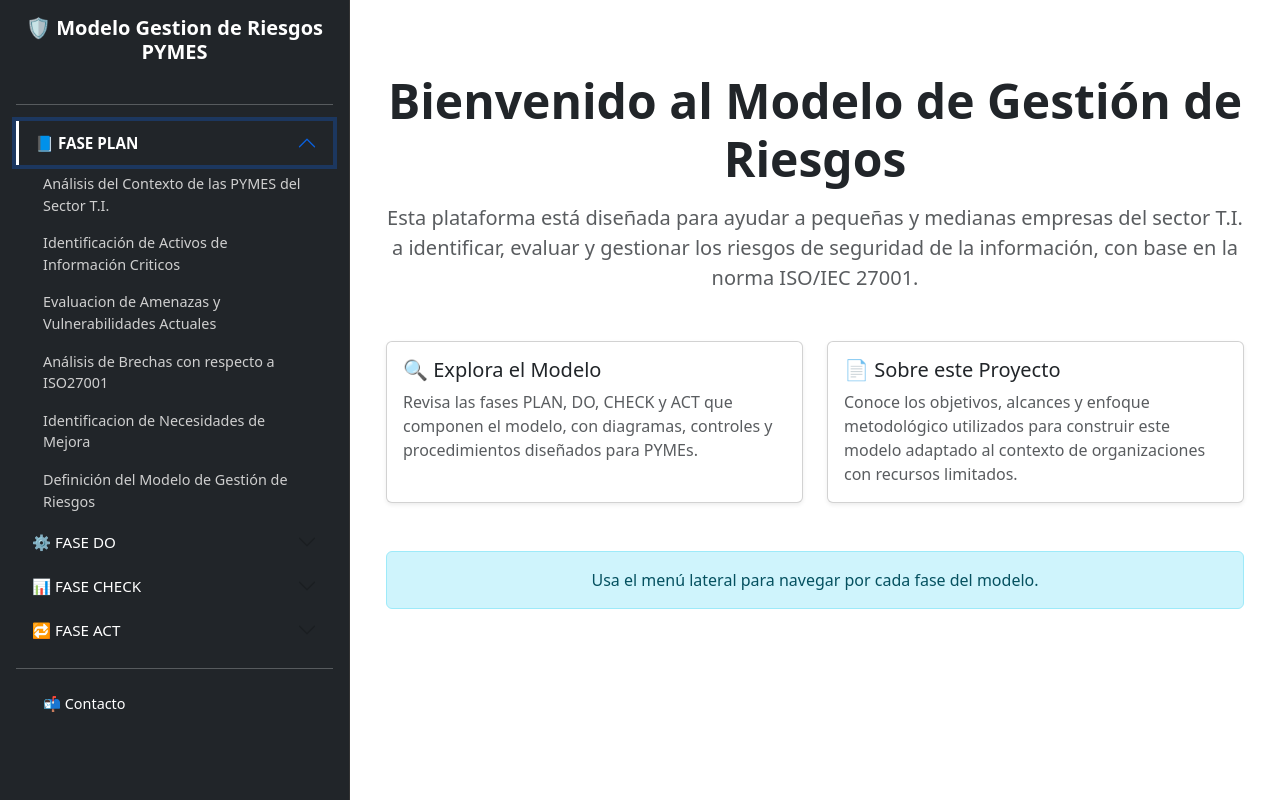
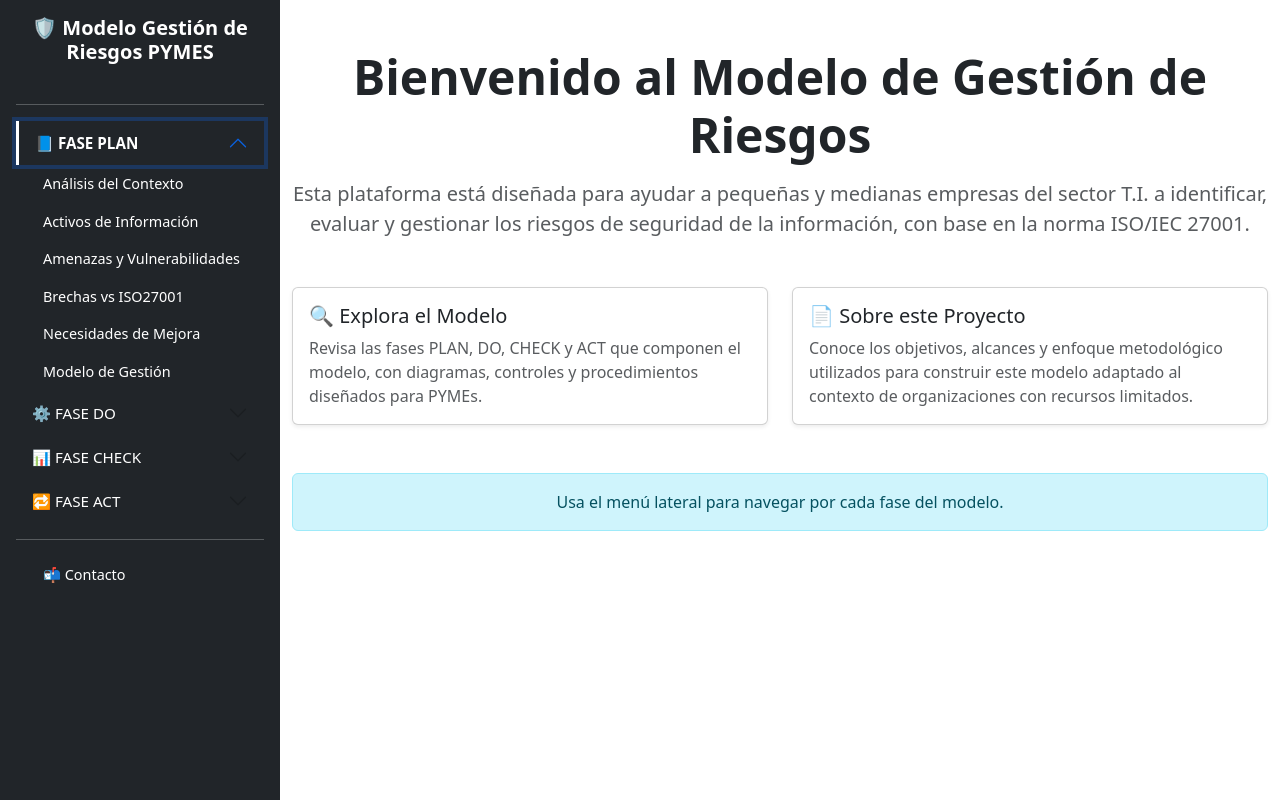
Before and after one commit to JarizaS/modeloGestionUD, an Angular app: page / in a window 1280 px wide. Both pictures are taken after a click on the button "📘 FASE PLAN". Built offline with nearby package versions, Linux system fonts and the light colour scheme.

Commit message:
Ajustes mobile

```diff
--- a/src/app/app.component.css
+++ b/src/app/app.component.css
@@ -0,0 +1,11 @@
+@media (min-width: 992px) {
+    .ms-lg-280 {
+      margin-left: 280px;
+    }
+  }
+
+  @media (max-width: 991.98px) {
+    .pt-mobile-navbar {
+      padding-top: 50px; /* ajusta según el alto del botón o navbar */
+    }
+  }
--- a/src/app/app.component.html
+++ b/src/app/app.component.html
@@ -1,7 +1,7 @@
 <div class="d-flex">
   <app-navbar></app-navbar>
 
-  <div class="flex-grow-1 p-4">
+  <main class="flex-grow-1 ms-lg-280 pt-mobile-navbar">
     <router-outlet></router-outlet>
-  </div>
+  </main>
 </div>
--- a/src/components/navbar/navbar.component.html
+++ b/src/components/navbar/navbar.component.html
@@ -1,26 +1,125 @@
 
 
-<div class="sidebar d-flex flex-column bg-dark text-white p-3">
-    <h5 class="text-center fw-bold mb-4">🛡️ Modelo Gestion de Riesgos PYMES</h5>
+<button class="btn btn-primary d-lg-none position-fixed top-0 start-0 m-3 z-3" type="button" data-bs-toggle="offcanvas" data-bs-target="#sidebarResponsive">
+  ☰ Menú
+</button>
+
+<!-- SIDEBAR FIJO (solo visible en pantallas grandes) -->
+<div class="d-none d-lg-flex flex-column bg-dark text-white p-3 vh-100 position-fixed" style="width: 280px;">
+  <a routerLink="/" class="text-white text-center text-decoration-none">
+    <h5 class="fw-bold mb-4">🛡️ Modelo Gestión de Riesgos PYMES</h5>
+  </a>
+  <hr class="border-light my-3">
+
+  <div class="accordion accordion-flush" id="sidebarAccordionLg">
+
+    <!-- 8.1 FASE PLAN -->
+    <div class="accordion-item bg-dark border-0">
+      <h2 class="accordion-header">
+        <button class="accordion-button collapsed bg-dark text-white" type="button" data-bs-toggle="collapse" data-bs-target="#fasePlanLg">
+          📘 FASE PLAN
+        </button>
+      </h2>
+      <div id="fasePlanLg" class="accordion-collapse collapse" data-bs-parent="#sidebarAccordionLg">
+        <div class="accordion-body p-0">
+          <ul class="nav flex-column">
+            <li><a class="nav-link text-white" routerLink="/fase-plan/contexto">Análisis del Contexto</a></li>
+            <li><a class="nav-link text-white" routerLink="/fase-plan/activos">Activos de Información</a></li>
+            <li><a class="nav-link text-white" routerLink="/fase-plan/amenazas-vulnerabilidades">Amenazas y Vulnerabilidades</a></li>
+            <li><a class="nav-link text-white" routerLink="/fase-plan/evaluacion-riesgos">Brechas vs ISO27001</a></li>
+            <li><a class="nav-link text-white" routerLink="/fase-plan/brechas">Necesidades de Mejora</a></li>
+            <li><a class="nav-link text-white" routerLink="/fase-plan/modelo-gestion">Modelo de Gestión</a></li>
+          </ul>
+        </div>
+      </div>
+    </div>
+
+    <!-- 8.2 FASE DO -->
+    <div class="accordion-item bg-dark border-0">
+      <h2 class="accordion-header">
+        <button class="accordion-button collapsed bg-dark text-white" type="button" data-bs-toggle="collapse" data-bs-target="#faseDoLg">
+          ⚙️ FASE DO
+        </button>
+      </h2>
+      <div id="faseDoLg" class="accordion-collapse collapse" data-bs-parent="#sidebarAccordionLg">
+        <div class="accordion-body p-0">
+          <ul class="nav flex-column">
+            <li><a class="nav-link text-white" routerLink="/fase-do/diagramas">Diagramas del Modelo</a></li>
+            <li><a class="nav-link text-white" routerLink="/fase-do/control-respuesta">Políticas y Procedimientos</a></li>
+            <li><a class="nav-link text-white" routerLink="/fase-do/politicas">Plan de Implementación</a></li>
+            <li><a class="nav-link text-white" routerLink="/fase-do/implementacion">Propuesta Tecnológica</a></li>
+          </ul>
+        </div>
+      </div>
+    </div>
+
+    <!-- 8.3 FASE CHECK -->
+    <div class="accordion-item bg-dark border-0">
+      <h2 class="accordion-header">
+        <button class="accordion-button collapsed bg-dark text-white" type="button" data-bs-toggle="collapse" data-bs-target="#faseCheckLg">
+          📊 FASE CHECK
+        </button>
+      </h2>
+      <div id="faseCheckLg" class="accordion-collapse collapse" data-bs-parent="#sidebarAccordionLg">
+        <div class="accordion-body p-0">
+          <ul class="nav flex-column">
+            <li><a class="nav-link text-white" routerLink="/fase-check/cumplimiento">Cumplimiento</a></li>
+            <li><a class="nav-link text-white" routerLink="/fase-check/indicadores">Indicadores</a></li>
+            <li><a class="nav-link text-white" routerLink="/fase-check/impacto">Impacto</a></li>
+            <li><a class="nav-link text-white" routerLink="/fase-check/validacion">Casos Simulados</a></li>
+          </ul>
+        </div>
+      </div>
+    </div>
+
+    <!-- 8.4 FASE ACT -->
+    <div class="accordion-item bg-dark border-0">
+      <h2 class="accordion-header">
+        <button class="accordion-button collapsed bg-dark text-white" type="button" data-bs-toggle="collapse" data-bs-target="#faseActLg">
+          🔁 FASE ACT
+        </button>
+      </h2>
+      <div id="faseActLg" class="accordion-collapse collapse" data-bs-parent="#sidebarAccordionLg">
+        <div class="accordion-body p-0">
+          <ul class="nav flex-column">
+            <li><a class="nav-link text-white" routerLink="/fase-act/actualizacion">Actualización</a></li>
+            <li><a class="nav-link text-white" routerLink="/fase-act/recomendaciones">Recomendaciones</a></li>
+            <li><a class="nav-link text-white" routerLink="/fase-act/retroalimentacion">Retroalimentación</a></li>
+          </ul>
+        </div>
+      </div>
+    </div>
+
     <hr class="border-light my-3">
-    <div class="accordion accordion-flush" id="sidebarAccordion">
+    <a class="nav-link text-white" routerLink="/contacto">📬 Contacto</a>
+  </div>
+</div>
+
+<!-- SIDEBAR OFFCANVAS para móviles (solo visible en pantallas menores a lg) -->
+<div class="offcanvas offcanvas-start bg-dark text-white d-lg-none" tabindex="-1" id="sidebarResponsive">
+  <div class="offcanvas-header border-bottom border-light">
+    <h5 class="offcanvas-title">🛡️ Modelo Gestión de Riesgos PYMES</h5>
+    <button type="button" class="btn-close btn-close-white" data-bs-dismiss="offcanvas"></button>
+  </div>
+  <div class="offcanvas-body p-3">
+    <div class="accordion accordion-flush" id="sidebarAccordionMobile">
 
       <!-- 8.1 FASE PLAN -->
       <div class="accordion-item bg-dark border-0">
         <h2 class="accordion-header">
-          <button class="accordion-button collapsed bg-dark text-white" type="button" data-bs-toggle="collapse" data-bs-target="#fasePlan">
+          <button class="accordion-button collapsed bg-dark text-white" type="button" data-bs-toggle="collapse" data-bs-target="#fasePlanMobile">
             📘 FASE PLAN
           </button>
         </h2>
-        <div id="fasePlan" class="accordion-collapse collapse" data-bs-parent="#sidebarAccordion">
+        <div id="fasePlanMobile" class="accordion-collapse collapse" data-bs-parent="#sidebarAccordionMobile">
           <div class="accordion-body p-0">
             <ul class="nav flex-column">
-              <li><a class="nav-link" routerLink="/fase-plan/contexto">Análisis del Contexto de las PYMES del Sector T.I.</a></li>
-              <li><a class="nav-link" routerLink="/fase-plan/activos">Identificación de Activos de Información Criticos</a></li>
-              <li><a class="nav-link" routerLink="/fase-plan/amenazas-vulnerabilidades">Evaluacion de Amenazas y Vulnerabilidades Actuales</a></li>
-              <li><a class="nav-link" routerLink="/fase-plan/evaluacion-riesgos">Análisis de Brechas con respecto a ISO27001</a></li>
-              <li><a class="nav-link" routerLink="/fase-plan/brechas">Identificacion de Necesidades de Mejora</a></li>
-              <li><a class="nav-link" routerLink="/fase-plan/modelo-gestion">Definición del Modelo de Gestión de Riesgos</a></li>
+              <li><a class="nav-link text-white" routerLink="/fase-plan/contexto">Análisis del Contexto de las PYMES del Sector T.I.</a></li>
+              <li><a class="nav-link text-white" routerLink="/fase-plan/activos">Identificación de Activos de Información Criticos</a></li>
+              <li><a class="nav-link text-white" routerLink="/fase-plan/amenazas-vulnerabilidades">Evaluación de Amenazas y Vulnerabilidades Actuales</a></li>
+              <li><a class="nav-link text-white" routerLink="/fase-plan/evaluacion-riesgos">Análisis de Brechas con respecto a ISO27001</a></li>
+              <li><a class="nav-link text-white" routerLink="/fase-plan/brechas">Identificación de Necesidades de Mejora</a></li>
+              <li><a class="nav-link text-white" routerLink="/fase-plan/modelo-gestion">Definición del Modelo de Gestión de Riesgos</a></li>
             </ul>
           </div>
         </div>
@@ -29,19 +128,17 @@
       <!-- 8.2 FASE DO -->
       <div class="accordion-item bg-dark border-0">
         <h2 class="accordion-header">
-          <button class="accordion-button collapsed bg-dark text-white" type="button" data-bs-toggle="collapse" data-bs-target="#faseDo">
+          <button class="accordion-button collapsed bg-dark text-white" type="button" data-bs-toggle="collapse" data-bs-target="#faseDoMobile">
             ⚙️ FASE DO
           </button>
         </h2>
-        <div id="faseDo" class="accordion-collapse collapse" data-bs-parent="#sidebarAccordion">
+        <div id="faseDoMobile" class="accordion-collapse collapse" data-bs-parent="#sidebarAccordionMobile">
           <div class="accordion-body p-0">
             <ul class="nav flex-column">
-              <li><a class="nav-link" routerLink="/fase-do/diagramas">Diagramas del Modelo</a></li>
-              <li><a class="nav-link" routerLink="/fase-do/control-respuesta">Definicion de Politicas y Procedimientos de Seguridad</a></li>
-              <li><a class="nav-link" routerLink="/fase-do/politicas">Plan de implementacion (Teorico o Ficticio)</a></li>
-              <li><a class="nav-link" routerLink="/fase-do/implementacion">Propuesta Tecnologica</a></li>
-              <!-- <li><a class="nav-link" routerLink="/fase-do/tecnologia">Herramientas Recomendadas</a></li>
-              <li><a class="nav-link" routerLink="/fase-do/ia">Consideración de IA</a></li> -->
+              <li><a class="nav-link text-white" routerLink="/fase-do/diagramas">Diagramas del Modelo</a></li>
+              <li><a class="nav-link text-white" routerLink="/fase-do/control-respuesta">Definición de Políticas y Procedimientos de Seguridad</a></li>
+              <li><a class="nav-link text-white" routerLink="/fase-do/politicas">Plan de Implementación (Teórico o Ficticio)</a></li>
+              <li><a class="nav-link text-white" routerLink="/fase-do/implementacion">Propuesta Tecnológica</a></li>
             </ul>
           </div>
         </div>
@@ -50,17 +147,17 @@
       <!-- 8.3 FASE CHECK -->
       <div class="accordion-item bg-dark border-0">
         <h2 class="accordion-header">
-          <button class="accordion-button collapsed bg-dark text-white" type="button" data-bs-toggle="collapse" data-bs-target="#faseCheck">
+          <button class="accordion-button collapsed bg-dark text-white" type="button" data-bs-toggle="collapse" data-bs-target="#faseCheckMobile">
             📊 FASE CHECK
           </button>
         </h2>
-        <div id="faseCheck" class="accordion-collapse collapse" data-bs-parent="#sidebarAccordion">
+        <div id="faseCheckMobile" class="accordion-collapse collapse" data-bs-parent="#sidebarAccordionMobile">
           <div class="accordion-body p-0">
             <ul class="nav flex-column">
-              <li><a class="nav-link" routerLink="/fase-check/cumplimiento">Cumplimiento de Controles</a></li>
-              <li><a class="nav-link" routerLink="/fase-check/indicadores">Indicadores de Seguridad</a></li>
-              <li><a class="nav-link" routerLink="/fase-check/impacto">Evaluación de Impacto</a></li>
-              <li><a class="nav-link" routerLink="/fase-check/validacion">Validación Teórica Mediante Casos Simulados</a></li>
+              <li><a class="nav-link text-white" routerLink="/fase-check/cumplimiento">Cumplimiento de Controles</a></li>
+              <li><a class="nav-link text-white" routerLink="/fase-check/indicadores">Indicadores de Seguridad</a></li>
+              <li><a class="nav-link text-white" routerLink="/fase-check/impacto">Evaluación de Impacto</a></li>
+              <li><a class="nav-link text-white" routerLink="/fase-check/validacion">Validación Teórica Mediante Casos Simulados</a></li>
             </ul>
           </div>
         </div>
@@ -69,17 +166,16 @@
       <!-- 8.4 FASE ACT -->
       <div class="accordion-item bg-dark border-0">
         <h2 class="accordion-header">
-          <button class="accordion-button collapsed bg-dark text-white" type="button" data-bs-toggle="collapse" data-bs-target="#faseAct">
+          <button class="accordion-button collapsed bg-dark text-white" type="button" data-bs-toggle="collapse" data-bs-target="#faseActMobile">
             🔁 FASE ACT
           </button>
         </h2>
-        <div id="faseAct" class="accordion-collapse collapse" data-bs-parent="#sidebarAccordion">
+        <div id="faseActMobile" class="accordion-collapse collapse" data-bs-parent="#sidebarAccordionMobile">
           <div class="accordion-body p-0">
             <ul class="nav flex-column">
-              <li><a class="nav-link" routerLink="/fase-act/actualizacion">Actualización de Controles Frente a Nuevas Amenazas</a></li>
-              <li><a class="nav-link" routerLink="/fase-act/recomendaciones">Recomendaciones</a></li>
-              <li><a class="nav-link" routerLink="/fase-act/retroalimentacion">Mecanismos de Retroalimentación y Revision Periodica</a></li>
-              <!-- <li><a class="nav-link" routerLink="/fase-act/integraciones">Integraciones Futuras</a></li> -->
+              <li><a class="nav-link text-white" routerLink="/fase-act/actualizacion">Actualización de Controles Frente a Nuevas Amenazas</a></li>
+              <li><a class="nav-link text-white" routerLink="/fase-act/recomendaciones">Recomendaciones</a></li>
+              <li><a class="nav-link text-white" routerLink="/fase-act/retroalimentacion">Mecanismos de Retroalimentación y Revisión Periódica</a></li>
             </ul>
           </div>
         </div>
@@ -87,5 +183,7 @@
 
       <hr class="border-light my-3">
       <a class="nav-link text-white" routerLink="/contacto">📬 Contacto</a>
+
     </div>
   </div>
+</div>
```
Also changed, not shown: src/styles.css (line endings or trailing spaces).
